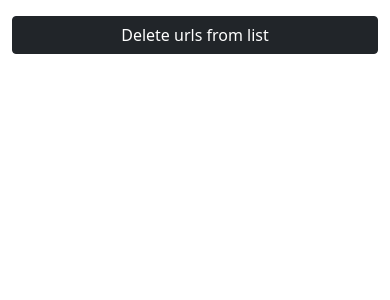
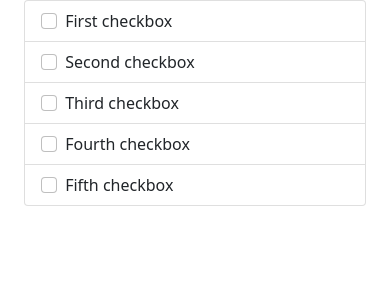
Before and after one commit to igor-gorohovsky/price-parser, a Django app: page / in a window 390 px wide. Shown: the part 56-356 px from the top of the page. Run offline with Django 3.2, Linux system fonts and the light colour scheme; data that the repository does not hold is empty.

Commit message:
Refactor index template using template inheritance

```diff
--- a/price_parser/parser_app/templates/parser_app/index.html
+++ b/price_parser/parser_app/templates/parser_app/index.html
@@ -1,42 +1,16 @@
-<!doctype html>
-<html lang="en">
-  <head>
-    <meta charset="utf-8">
-    <meta name="viewport" content="width=device-width, initial-scale=1">
+{% extends 'base.html' %}
 
-    <!-- Bootstrap CSS -->
-    <link href="https://cdn.jsdelivr.net/npm/bootstrap@5.0.0-beta3/dist/css/bootstrap.min.css" rel="stylesheet" integrity="sha384-eOJMYsd53ii+scO/bJGFsiCZc+5NDVN2yr8+0RDqr0Ql0h+rP48ckxlpbzKgwra6" crossorigin="anonymous">
-
-    <title>{{ title }}</title>
-  </head>
-  <body>
-    <nav class="navbar navbar-expand-lg navbar-dark bg-dark">
-      <div class="container-fluid">
-        <a class="navbar-brand" href="/">{{ title }}</a>
-        <div class="collapse navbar-collapse" id="navbarNavAltMarkup">
-          <div class="navbar-nav">
-            <a class="nav-link disabled" href="#" tabindex="-1" aria-disabled="true">Graphs</a>
-          </div>
-        </div>
+{% block content %}
+  {% for item in urls %}
+  <div class="card-columns">
+    <div class="card" style="width: 18rem;">
+      <!-- <img src="..." class="card-img-top" alt="..."> -->
+      <div class="card-body">
+        <h5 class="card-title">{{ item.url }}</h5>
+        <p class="card-text"></p>
+        <a href="#" class="btn btn-primary">Go somewhere</a>
       </div>
-    </nav>
-
-    <div class="col-md-6 mt-3">
-      <form class="" action="/" method="post">
-        {% csrf_token %}
-        <div class="container">
-          <ul class="list-group">
-            {% for url in urls %}
-              <li class="list-group-item">
-                <input class="form-check-input me-1" type="checkbox" value="" aria-label="...">
-                <a href="{{ url.url }}"> {{ url.url }}</a>
-              </li>
-            {% endfor %}
-            <input class="btn btn-dark" type="submit" name="delete" value="Delete urls from list">
-        </div>
-      </form>
     </div>
-
-    <script src="https://cdn.jsdelivr.net/npm/bootstrap@5.0.0-beta3/dist/js/bootstrap.bundle.min.js" integrity="sha384-JEW9xMcG8R+pH31jmWH6WWP0WintQrMb4s7ZOdauHnUtxwoG2vI5DkLtS3qm9Ekf" crossorigin="anonymous"></script>
-  </body>
-</html>
+  </div>
+  {% endfor %}
+{% endblock %}
--- /dev/null
+++ b/price_parser/templates/base.html
@@ -0,0 +1,25 @@
+<!doctype html>
+<html lang="en">
+  <head>
+    <meta charset="utf-8">
+    <meta name="viewport" content="width=device-width, initial-scale=1">
+
+    <!-- Bootstrap CSS -->
+    <link href="https://cdn.jsdelivr.net/npm/bootstrap@5.0.0-beta3/dist/css/bootstrap.min.css" rel="stylesheet" integrity="sha384-eOJMYsd53ii+scO/bJGFsiCZc+5NDVN2yr8+0RDqr0Ql0h+rP48ckxlpbzKgwra6" crossorigin="anonymous">
+    <title>{% block title %}Rozetka Parser{% endblock %}</title>
+  </head>
+  <body>
+    {% include 'inc/_navbar.html' %}
+    <div class="row">
+      <div class="col-md-3">
+        <div class="container">
+          {% include 'inc/_sidebar.html' %}
+        </div>
+      </div>
+      <div class="col-md-9 mt-1">
+        {% block content %}CONTENT{% endblock %}
+      </div>
+    </div>
+    <script src="https://cdn.jsdelivr.net/npm/bootstrap@5.0.0-beta3/dist/js/bootstrap.bundle.min.js" integrity="sha384-JEW9xMcG8R+pH31jmWH6WWP0WintQrMb4s7ZOdauHnUtxwoG2vI5DkLtS3qm9Ekf" crossorigin="anonymous"></script>
+  </body>
+</html>
--- /dev/null
+++ b/price_parser/templates/inc/_navbar.html
@@ -0,0 +1,10 @@
+<nav class="navbar navbar-expand-lg navbar-dark bg-dark">
+  <div class="container-fluid">
+    <a class="navbar-brand" href="/">{{ title }}</a>
+    <div class="collapse navbar-collapse" id="navbarNavAltMarkup">
+      <div class="navbar-nav">
+        <a class="nav-link disabled" href="#" tabindex="-1" aria-disabled="true">Graphs</a>
+      </div>
+    </div>
+  </div>
+</nav>
--- /dev/null
+++ b/price_parser/templates/inc/_sidebar.html
@@ -0,0 +1,22 @@
+<ul class="list-group">
+  <li class="list-group-item">
+    <input class="form-check-input me-1" type="checkbox" value="" aria-label="...">
+    First checkbox
+  </li>
+  <li class="list-group-item">
+    <input class="form-check-input me-1" type="checkbox" value="" aria-label="...">
+    Second checkbox
+  </li>
+  <li class="list-group-item">
+    <input class="form-check-input me-1" type="checkbox" value="" aria-label="...">
+    Third checkbox
+  </li>
+  <li class="list-group-item">
+    <input class="form-check-input me-1" type="checkbox" value="" aria-label="...">
+    Fourth checkbox
+  </li>
+  <li class="list-group-item">
+    <input class="form-check-input me-1" type="checkbox" value="" aria-label="...">
+    Fifth checkbox
+  </li>
+</ul>
```
